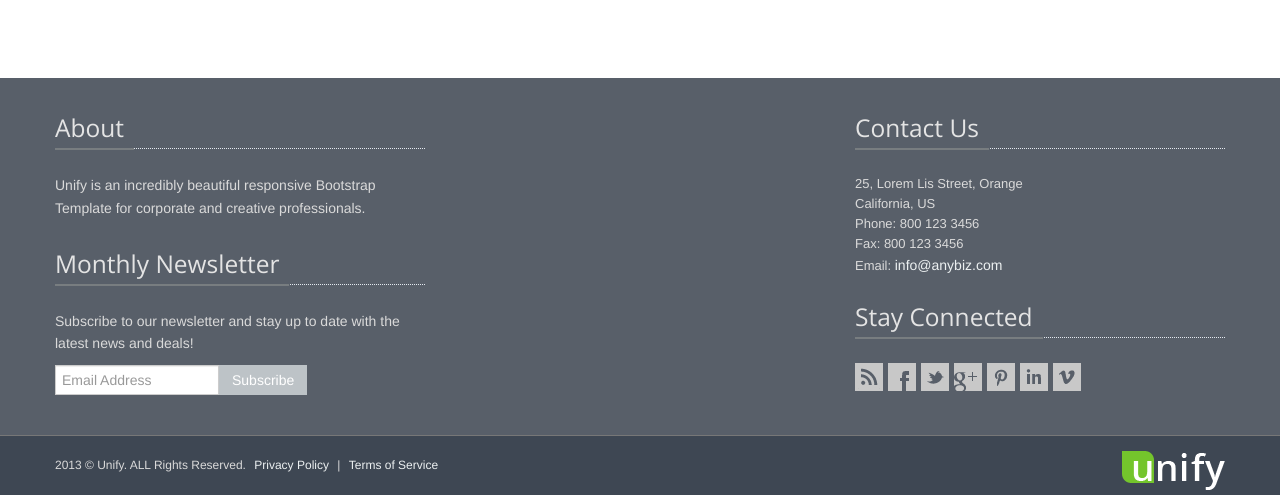
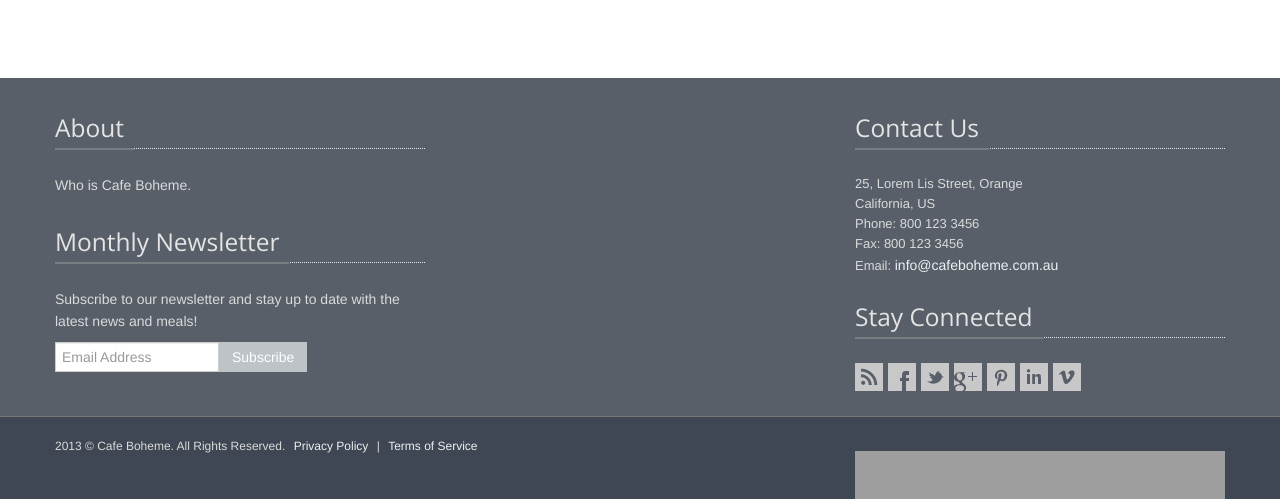
Before and after one commit to sinistra/symfony-boheme, a Symfony app: template app/Resources/views/base.html.twig in a window 1280 px wide. Shown: the part 1593-2092 px from the top of the page. Run offline with Twig, Linux system fonts and the light colour scheme; the template is opened without the code that fills it, so the values that code supplies are empty; some libraries are stand-ins or nearby versions; some web fonts are replaced; grey boxes are pictures that could not be loaded.

Commit message:
update base template

```diff
--- a/app/Resources/views/base.html.twig
+++ b/app/Resources/views/base.html.twig
@@ -10,22 +10,22 @@
         <meta charset="utf-8">
         <meta name="viewport" content="width=device-width, initial-scale=1.0">
         <meta name="description" content="">
-        <meta name="author" content="">
+        <meta name="author" content="Paul Taylor">
 
         <!-- CSS Global Compulsory-->
-        <link rel="stylesheet" href="assets/plugins/bootstrap/css/bootstrap.min.css">
-        <link rel="stylesheet" href="assets/css/style.css">
-        <link rel="stylesheet" href="assets/css/headers/header1.css">
-        <link rel="stylesheet" href="assets/plugins/bootstrap/css/bootstrap-responsive.min.css">
-        <link rel="stylesheet" href="assets/css/style_responsive.css">
+        <link rel="stylesheet" href="/assets/plugins/bootstrap/css/bootstrap.min.css">
+        <link rel="stylesheet" href="/assets/css/style.css">
+        <link rel="stylesheet" href="/assets/css/headers/header1.css">
+        <link rel="stylesheet" href="/assets/plugins/bootstrap/css/bootstrap-responsive.min.css">
+        <link rel="stylesheet" href="/assets/css/style_responsive.css">
         <link rel="shortcut icon" href="favicon.ico">
         <!-- CSS Implementing Plugins -->
-        <link rel="stylesheet" href="assets/plugins/font-awesome/css/font-awesome.css">
-        <link rel="stylesheet" href="assets/plugins/flexslider/flexslider.css" type="text/css" media="screen">
-        <link rel="stylesheet" href="assets/plugins/parallax-slider/css/parallax-slider.css" type="text/css">
+        <link rel="stylesheet" href="/assets/plugins/font-awesome/css/font-awesome.css">
+        <link rel="stylesheet" href="/assets/plugins/flexslider/flexslider.css" type="text/css" media="screen">
+        <link rel="stylesheet" href="/assets/plugins/parallax-slider/css/parallax-slider.css" type="text/css">
         <!-- CSS Theme -->
-        <link rel="stylesheet" href="assets/css/themes/light.css" id="style_color">
-        <link rel="stylesheet" href="assets/css/themes/headers/header1-light.css" id="style_color-header-1">
+        <link rel="stylesheet" href="/assets/css/themes/light.css" id="style_color">
+        <link rel="stylesheet" href="/assets/css/themes/headers/header1-light.css" id="style_color-header-1">
         <link href='http://fonts.googleapis.com/css?family=Roboto+Slab' rel='stylesheet' type='text/css'>
     </head>
 
@@ -48,7 +48,7 @@
             <div class="container">
                 <!-- Logo -->
                 <div class="logo">
-                    <a href="index.html"><img id="logo-header" src="image/bohemeLogo.png" alt="Logo"></a>
+                    <a href="{{ path('NmsAdminBundle_homepage') }}"><img id="logo-header" src="/image/bohemeLogo.png" alt="Logo"></a>
                 </div><!-- /logo -->
 
                 <!-- Menu -->
@@ -146,7 +146,7 @@
 
         <!--=== Slider ===-->
         <div class="center-img">
-            <img src="image/home.png" alt="" />
+            <img src="/image/home.png" alt="" />
         </div>
         <!--=== End Slider ===-->
 
@@ -201,7 +201,7 @@
                 <li class="span3">
                     <div class="thumbnail-style thumbnail-kenburn">
                         <div class="thumbnail-img">
-                            <div class="overflow-hidden"><img src="assets/img/carousel/2.jpg" alt="" /></div>
+                            <div class="overflow-hidden"><img src="/assets/img/carousel/2.jpg" alt="" /></div>
                             <a class="btn-more hover-effect" href="#">read more +</a>
                         </div>
                         <h3><a class="hover-effect" href="#">Our Work</a></h3>
@@ -211,7 +211,7 @@
                 <li class="span3">
                     <div class="thumbnail-style thumbnail-kenburn">
                         <div class="thumbnail-img">
-                            <div class="overflow-hidden"><img src="assets/img/carousel/3.jpg" alt="" /></div>
+                            <div class="overflow-hidden"><img src="/assets/img/carousel/3.jpg" alt="" /></div>
                             <a class="btn-more hover-effect" href="#">read more +</a>
                         </div>
                         <h3><a class="hover-effect" href="#">One More Work</a></h3>
@@ -221,7 +221,7 @@
                 <li class="span3">
                     <div class="thumbnail-style thumbnail-kenburn">
                         <div class="thumbnail-img">
-                            <div class="overflow-hidden"><img src="assets/img/carousel/9.jpg" alt="" /></div>
+                            <div class="overflow-hidden"><img src="/assets/img/carousel/9.jpg" alt="" /></div>
                             <a class="btn-more hover-effect" href="#">read more +</a>
                         </div>
                         <h3><a class="hover-effect" href="#">Another Work</a></h3>
@@ -231,7 +231,7 @@
                 <li class="span3">
                     <div class="thumbnail-style thumbnail-kenburn">
                         <div class="thumbnail-img">
-                            <div class="overflow-hidden"><img src="assets/img/carousel/10.jpg" alt="" /></div>
+                            <div class="overflow-hidden"><img src="/assets/img/carousel/10.jpg" alt="" /></div>
                             <a class="btn-more hover-effect" href="#">read more +</a>
                         </div>
                         <h3><a class="hover-effect" href="#">Huge Work</a></h3>
@@ -246,7 +246,7 @@
                 <!-- Who We Are -->
                 <div class="span8">
                     <div class="headline"><h3>Welcome To Cafe Boheme</h3></div>
-                    <p><img class="pull-left lft-img-margin img-width-200" src="assets/img/carousel/6.jpg" alt="" />Unify is an incredibly beautiful responsive Bootstrap Template for corporate and creative professionals. It works on all major web browsers, tablets and phone.</p>
+                    <p><img class="pull-left lft-img-margin img-width-200" src="/assets/img/carousel/6.jpg" alt="" />Unify is an incredibly beautiful responsive Bootstrap Template for corporate and creative professionals. It works on all major web browsers, tablets and phone.</p>
                     <ul class="unstyled">
                         <li><i class="icon-ok color-green"></i> Donec id elit non mi porta gravida</li>
                         <li><i class="icon-ok color-green"></i> Corporate and Creative</li>
@@ -266,19 +266,19 @@
                     <div id="myCarousel" class="carousel slide">
                         <div class="carousel-inner">
                             <div class="item active">
-                                <img src="assets/img/carousel/5.jpg" alt="">
+                                <img src="/assets/img/carousel/5.jpg" alt="">
                                 <div class="carousel-caption">
                                     <p>Cras justo odio, dapibus ac facilisis in, egestas.</p>
                                 </div>
                             </div>
                             <div class="item">
-                                <img src="assets/img/carousel/4.jpg" alt="">
+                                <img src="/assets/img/carousel/4.jpg" alt="">
                                 <div class="carousel-caption">
                                     <p>Cras justo odio, dapibus ac facilisis in, egestas.</p>
                                 </div>
                             </div>
                             <div class="item">
-                                <img src="assets/img/carousel/3.jpg" alt="">
+                                <img src="/assets/img/carousel/3.jpg" alt="">
                                 <div class="carousel-caption">
                                     <p>Cras justo odio, dapibus ac facilisis in, egestas.</p>
                                 </div>
@@ -306,11 +306,11 @@
                     <div class="span4">
                         <!-- About -->
                         <div class="headline"><h3>About</h3></div>
-                        <p class="margin-bottom-25">Unify is an incredibly beautiful responsive Bootstrap Template for corporate and creative professionals.</p>
+                        <p class="margin-bottom-25">Who is Cafe Boheme.</p>
 
                         <!-- Monthly Newsletter -->
                         <div class="headline"><h3>Monthly Newsletter</h3></div>
-                        <p>Subscribe to our newsletter and stay up to date with the latest news and deals!</p>
+                        <p>Subscribe to our newsletter and stay up to date with the latest news and meals!</p>
                         <form class="form-inline">
                             <div class="input-append">
                                 <input type="text" placeholder="Email Address" class="input-medium">
@@ -332,7 +332,7 @@
                             California, US <br />
                             Phone: 800 123 3456 <br />
                             Fax: 800 123 3456 <br />
-                            Email: <a href="mailto:info@anybiz.com" class="">info@anybiz.com</a>
+                            Email: <a href="mailto:info@cafeboheme.com.au" class="">info@cafeboheme.com.au</a>
                         </address>
 
                         <!-- Stay Connected -->
@@ -357,10 +357,10 @@
             <div class="container">
                 <div class="row-fluid">
                     <div class="span8">
-                        <p>2013 &copy; Unify. ALL Rights Reserved. <a href="#">Privacy Policy</a> | <a href="#">Terms of Service</a></p>
+                        <p>2013 &copy; Cafe Boheme. All Rights Reserved. <a href="#">Privacy Policy</a> | <a href="#">Terms of Service</a></p>
                     </div>
                     <div class="span4">
-                        <a href="index.html"><img id="logo-footer" src="assets/img/logo2-default.png" class="pull-right" alt="" /></a>
+                        <a href="{{ path('NmsAdminBundle_homepage') }}"><img id="logo-footer" src="/image/bohemeLogo2.png" class="pull-right" alt="" /></a>
                     </div>
                 </div><!--/row-fluid-->
             </div><!--/container-->
```
